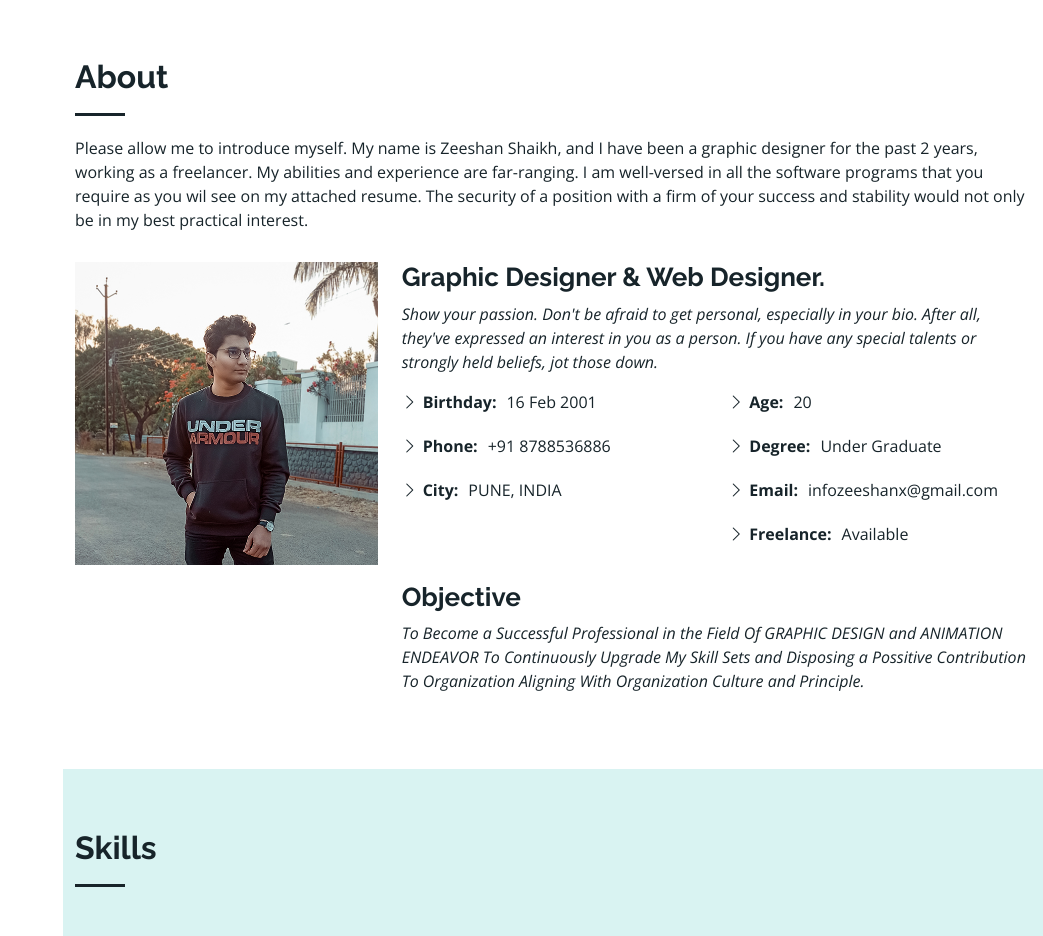
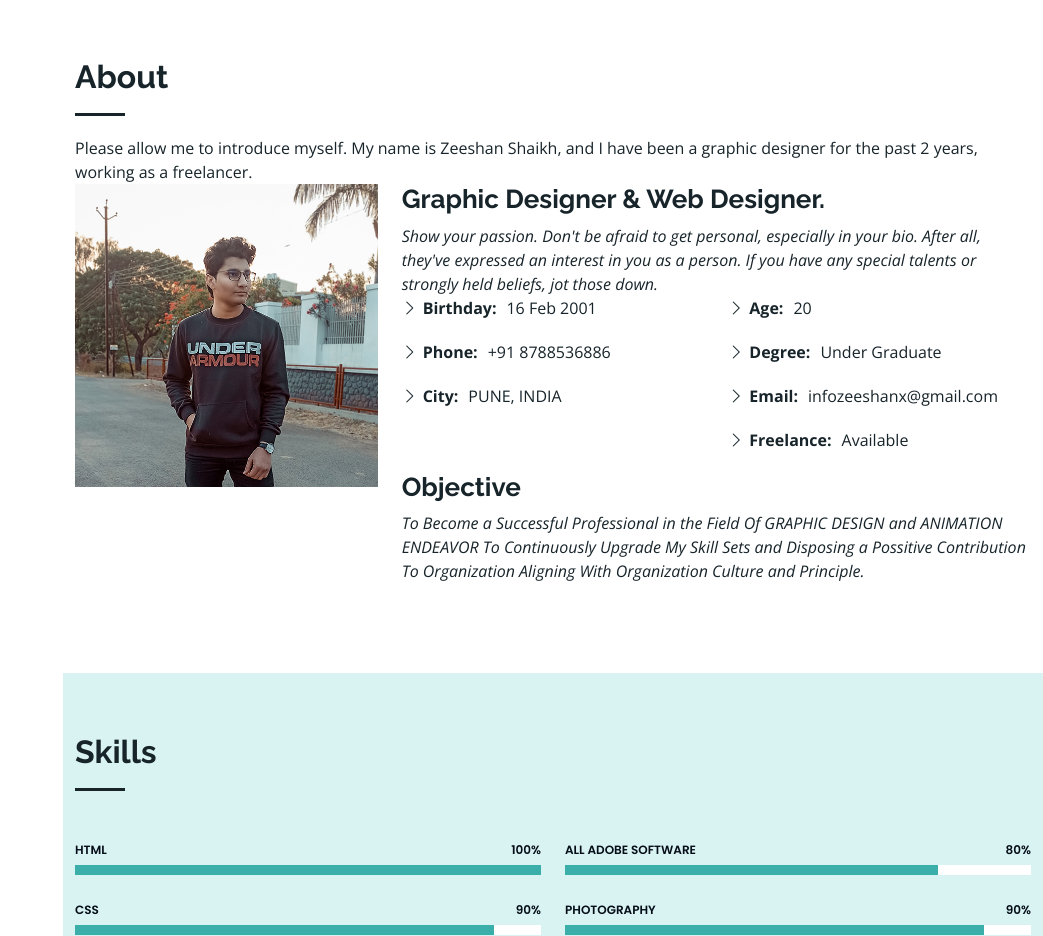
Before and after one commit to InfoZeeshan/GDzeeshanshaikh.com, a plain HTML site: page index.html in a window 1280 px wide. Shown: the part 802-1738 px from the top of the page, without its empty margins (237-1280 px from the left). Drawn offline with nearby package versions, Linux system fonts and the light colour scheme.

Commit message:
Update index.html

```diff
--- a/index.html
+++ b/index.html
@@ -80,8 +80,7 @@
 
         <div class="section-title">
           <h2>About</h2>
-          <p>Please allow me to introduce myself. My name is Zeeshan Shaikh, and I have been a graphic designer for the past 2 years, working as a freelancer. My abilities and experience are far-ranging. I am well-versed in all the software programs that you require as you wil see on my attached resume. The security of a position with a firm of your success and stability would not only be in my best practical interest.</p>
-        </div>
+          <p>Please allow me to introduce myself. My name is Zeeshan Shaikh, and I have been a graphic designer for the past 2 years, working as a freelancer.</p>
 
         <div class="row">
           <div class="col-lg-4" data-aos="fade-right">
```
